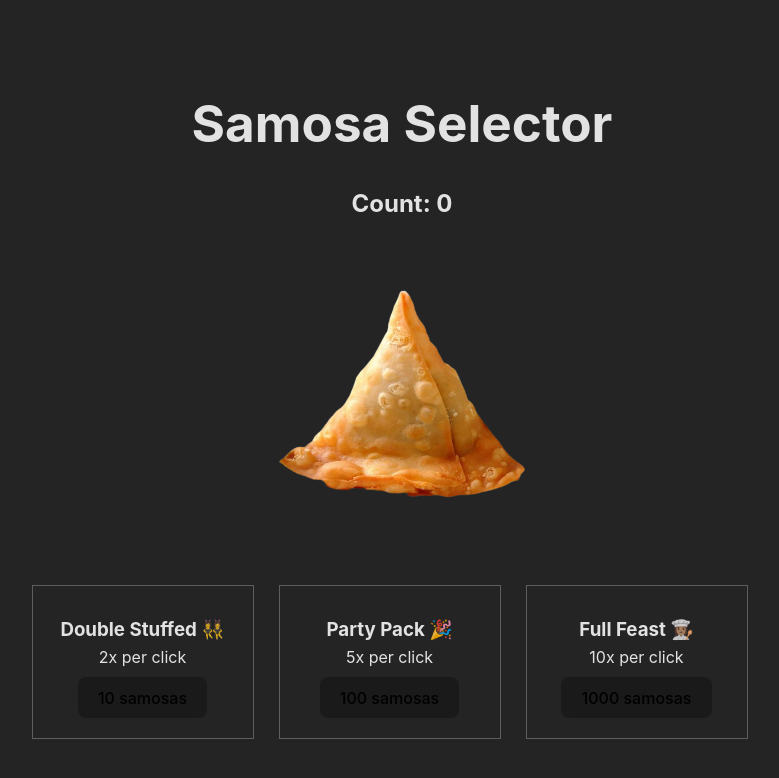
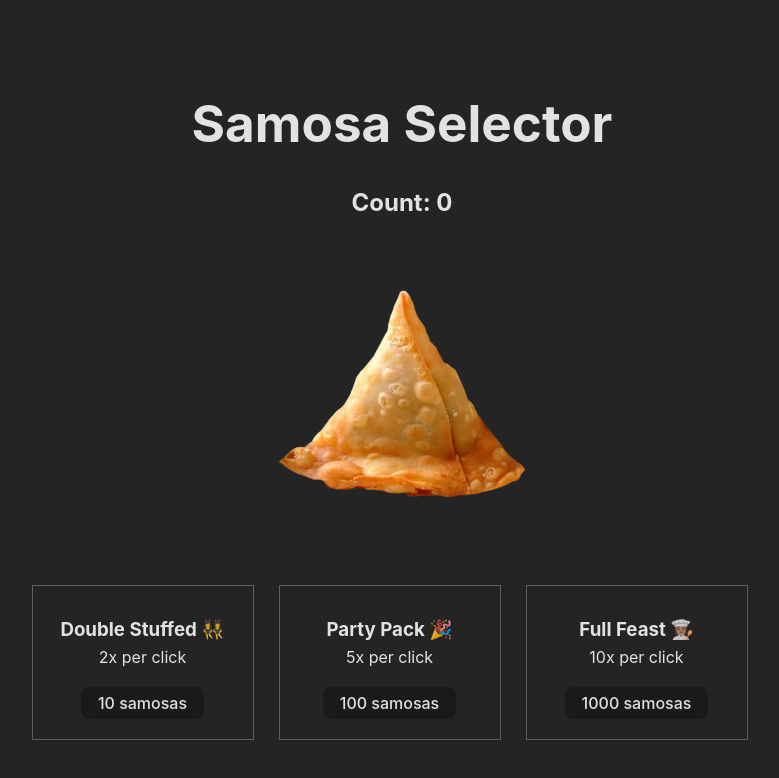
Before and after one commit to gabrielaliera/samosa-selector, a React (Vite) app: page / in a window 1280 px wide. Shown: the top 778 px of the page, without its empty margins (238-1017 px from the left). Built offline with nearby package versions, Linux system fonts and the light colour scheme.

Commit message:
Update CSS styling

```diff
--- a/src/App.css
+++ b/src/App.css
@@ -28,16 +28,3 @@
   width: 200px;
   line-height: 0.5;
 }
-
-.button{
-  border-radius: 8px;
-  border: 1px solid transparent;
-  padding: 0.3em 1em;
-  font-size: 1em;
-  font-weight: 500;
-  font-family: inherit;
-  background-color: #1a1a1a;
-  color:  rgba(255, 255, 255, 0.87);
-  cursor: pointer;
-  margin-top: 10px;
-}
--- a/src/index.css
+++ b/src/index.css
@@ -6,21 +6,6 @@
   color-scheme: light dark;
   color: rgba(255, 255, 255, 0.87);
   background-color: #242424;
-
-  font-synthesis: none;
-  text-rendering: optimizeLegibility;
-  -webkit-font-smoothing: antialiased;
-  -moz-osx-font-smoothing: grayscale;
-  -webkit-text-size-adjust: 100%;
-}
-
-a {
-  font-weight: 500;
-  color: #646cff;
-  text-decoration: inherit;
-}
-a:hover {
-  color: #535bf2;
 }
 
 body {
@@ -39,18 +24,12 @@ h1 {
 button {
   border-radius: 8px;
   border: 1px solid transparent;
-  padding: 0.6em 1.2em;
+  padding: 0.3em 1em;
   font-size: 1em;
   font-weight: 500;
   font-family: inherit;
   background-color: #1a1a1a;
+  color:  rgba(255, 255, 255, 0.87);
   cursor: pointer;
-  transition: border-color 0.25s;
+  margin-top: 10px;
 }
-button:hover {
-  border-color: #646cff;
-}
-button:focus,
-button:focus-visible {
-  outline: 4px auto -webkit-focus-ring-color;
-}
```
